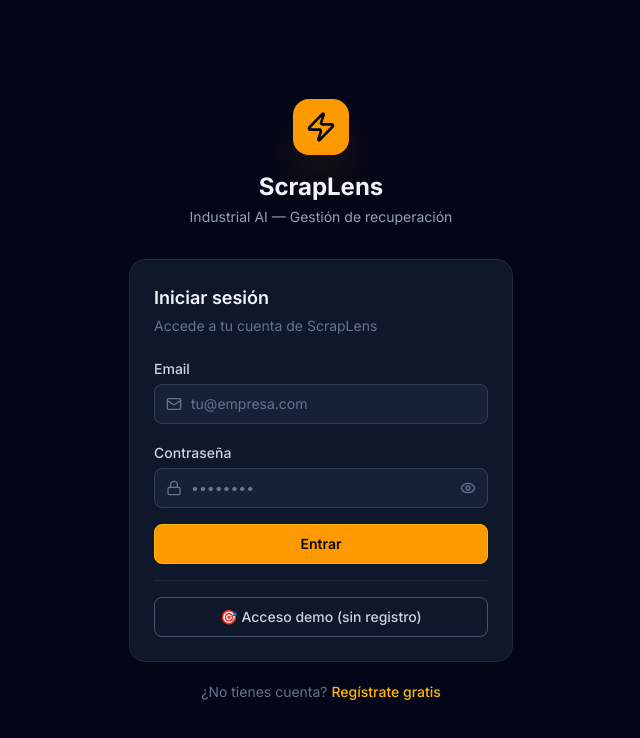
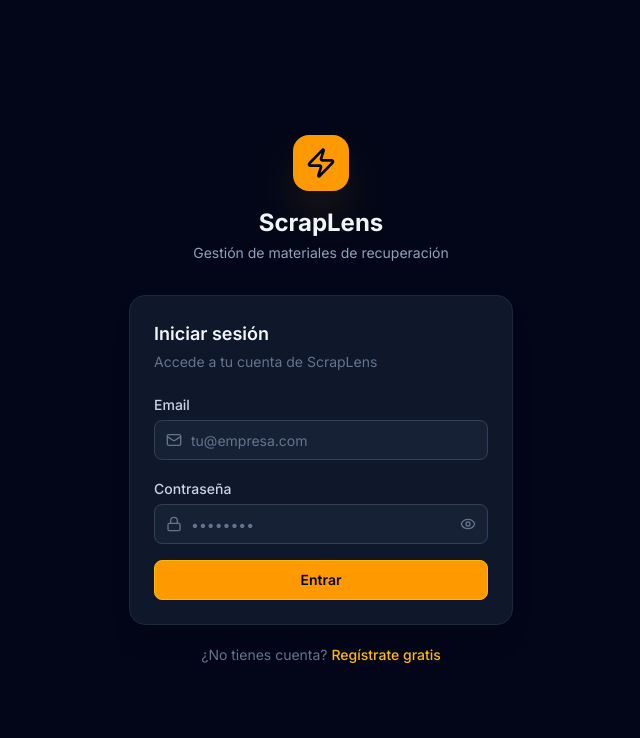
Before and after one commit to jmd8590-source/appsobrasnegocios, a Next.js app: page /login in a window 1280 px wide. Shown: the top 738 px of the page, without its empty margins (319-959 px from the left). Built offline with nearby package versions, Linux system fonts and the light colour scheme.

Commit message:
chore: remove all AI watermarks, demo banners, and IA badges from UI

```diff
--- a/src/app/(app)/dashboard/page.tsx
+++ b/src/app/(app)/dashboard/page.tsx
@@ -97,13 +97,6 @@ export default function DashboardPage() {
         </Link>
       </div>
 
-      {/* Demo mode banner */}
-      <div className="mb-6 rounded-xl border border-amber-500/30 bg-amber-500/5 px-4 py-3 flex items-center gap-3">
-        <Zap className="w-4 h-4 text-amber-400 shrink-0" />
-        <p className="text-sm text-amber-300">
-          <span className="font-semibold">Modo demo activo</span> — Datos de ejemplo para explorar la aplicación. Configura Supabase y Gemini en <code className="text-xs bg-slate-800 px-1 py-0.5 rounded">.env.local</code> para activar el modo real.
-        </p>
-      </div>
 
       {/* KPI Cards */}
       <div className="grid grid-cols-2 lg:grid-cols-4 gap-4 mb-6">
--- a/src/app/(app)/lots/page.tsx
+++ b/src/app/(app)/lots/page.tsx
@@ -258,7 +258,7 @@ function CreateLotDialog({ open, onClose, onCreated }: { open: boolean; onClose:
 
           <div className="flex items-center gap-2 p-3 rounded-xl bg-amber-500/5 border border-amber-500/20">
             <Zap className="w-4 h-4 text-amber-400 shrink-0" />
-            <p className="text-xs text-amber-200">La IA generará automáticamente un título y descripción comercial para el lote.</p>
+            <p className="text-xs text-slate-400">Se generará automáticamente un título y descripción comercial para el lote.</p>
           </div>
         </div>
 
@@ -268,7 +268,7 @@ function CreateLotDialog({ open, onClose, onCreated }: { open: boolean; onClose:
             {isGenerating ? (
               <><Loader2 className="w-4 h-4 mr-2 animate-spin" />Generando...</>
             ) : (
-              <><Zap className="w-4 h-4 mr-2" />Crear con IA</>
+              <><Zap className="w-4 h-4 mr-2" />Crear lote</>
             )}
           </Button>
         </DialogFooter>
--- a/src/app/(app)/scanner/page.tsx
+++ b/src/app/(app)/scanner/page.tsx
@@ -257,7 +257,7 @@ export default function ScannerPage() {
               </Button>
               <Button variant="amber" onClick={handleAnalyze} className="flex-1">
                 <Zap className="w-4 h-4 mr-2" />
-                Analizar con IA
+                Analizar
               </Button>
             </div>
           </div>
--- a/src/app/(auth)/login/page.tsx
+++ b/src/app/(auth)/login/page.tsx
@@ -59,7 +59,7 @@ export default function LoginPage() {
             <Zap className="w-8 h-8 text-slate-950" />
           </div>
           <h1 className="text-2xl font-bold text-slate-100">ScrapLens</h1>
-          <p className="text-sm text-slate-400 mt-1">Industrial AI — Gestión de recuperación</p>
+          <p className="text-sm text-slate-400 mt-1">Gestión de materiales de recuperación</p>
         </div>
 
         {/* Form card */}
@@ -117,12 +117,6 @@ export default function LoginPage() {
               Entrar
             </Button>
           </form>
-
-          <div className="mt-4 pt-4 border-t border-slate-800">
-            <Button variant="outline" className="w-full" onClick={handleDemoAccess} disabled={isLoading}>
-              🎯 Acceso demo (sin registro)
-            </Button>
-          </div>
         </div>
 
         <p className="text-center text-sm text-slate-500 mt-5">
--- a/src/app/(auth)/register/page.tsx
+++ b/src/app/(auth)/register/page.tsx
@@ -56,7 +56,7 @@ export default function RegisterPage() {
             <Zap className="w-8 h-8 text-slate-950" />
           </div>
           <h1 className="text-2xl font-bold text-slate-100">ScrapLens</h1>
-          <p className="text-sm text-slate-400 mt-1">Crea tu cuenta gratuita</p>
+          <p className="text-sm text-slate-400 mt-1">Gestión de materiales de recuperación</p>
         </div>
 
         <div className="bg-slate-900 border border-slate-800 rounded-2xl p-6 shadow-xl">
--- a/src/components/scanner/AnalysisResultForm.tsx
+++ b/src/components/scanner/AnalysisResultForm.tsx
@@ -3,7 +3,7 @@
 import { useState, useEffect } from 'react';
 import { useForm } from 'react-hook-form';
 import { zodResolver } from '@hookform/resolvers/zod';
-import { Save, RotateCcw, AlertTriangle, CheckCircle2, Info } from 'lucide-react';
+import { Save, RotateCcw, AlertTriangle, CheckCircle2 } from 'lucide-react';
 import { Button } from '@/components/ui/button';
 import { Input } from '@/components/ui/input';
 import { Textarea } from '@/components/ui/textarea';
@@ -108,22 +108,13 @@ export function AnalysisResultForm({ analysis, imageData, isDemo, onSaved, onRet
         </div>
       </div>
 
-      {/* Demo / disclaimer banner */}
-      {isDemo ? (
-        <div className="flex items-start gap-2 p-3 rounded-xl bg-amber-500/5 border border-amber-500/20">
-          <Info className="w-4 h-4 text-amber-400 mt-0.5 shrink-0" />
-          <p className="text-xs text-amber-200">
-            <strong>Modo demo:</strong> Resultado simulado para demostración. Conecta Gemini API para análisis real.
-          </p>
-        </div>
-      ) : (
-        <div className="flex items-start gap-2 p-3 rounded-xl bg-slate-900 border border-slate-700">
-          <AlertTriangle className="w-4 h-4 text-amber-400 mt-0.5 shrink-0" />
-          <p className="text-xs text-slate-400">
-            <strong className="text-slate-300">Estimación orientativa.</strong> Los pesos, precios y valores son aproximaciones generadas por IA. Verifica antes de usar como referencia comercial.
-          </p>
-        </div>
-      )}
+      {/* Disclaimer banner */}
+      <div className="flex items-start gap-2 p-3 rounded-xl bg-slate-900 border border-slate-700">
+        <AlertTriangle className="w-4 h-4 text-amber-400 mt-0.5 shrink-0" />
+        <p className="text-xs text-slate-400">
+          <strong className="text-slate-300">Estimación orientativa.</strong> Los pesos, precios y valores son aproximaciones calculadas automáticamente. Verifica antes de usar como referencia comercial.
+        </p>
+      </div>
 
       {/* Value summary */}
       <div className="grid grid-cols-3 gap-3">
--- a/src/components/shared/AppNav.tsx
+++ b/src/components/shared/AppNav.tsx
@@ -36,7 +36,6 @@ export function AppNav() {
           </div>
           <div>
             <span className="font-bold text-lg text-slate-100">ScrapLens</span>
-            <p className="text-xs text-slate-500">Industrial AI</p>
           </div>
         </div>
 
@@ -61,9 +60,6 @@ export function AppNav() {
               >
                 <item.icon className={cn('w-5 h-5', item.primary && !isActive && 'text-amber-400')} />
                 {item.label}
-                {item.primary && (
-                  <span className="ml-auto text-xs bg-amber-500/20 text-amber-400 px-2 py-0.5 rounded-full">IA</span>
-                )}
               </Link>
             );
           })}
```
